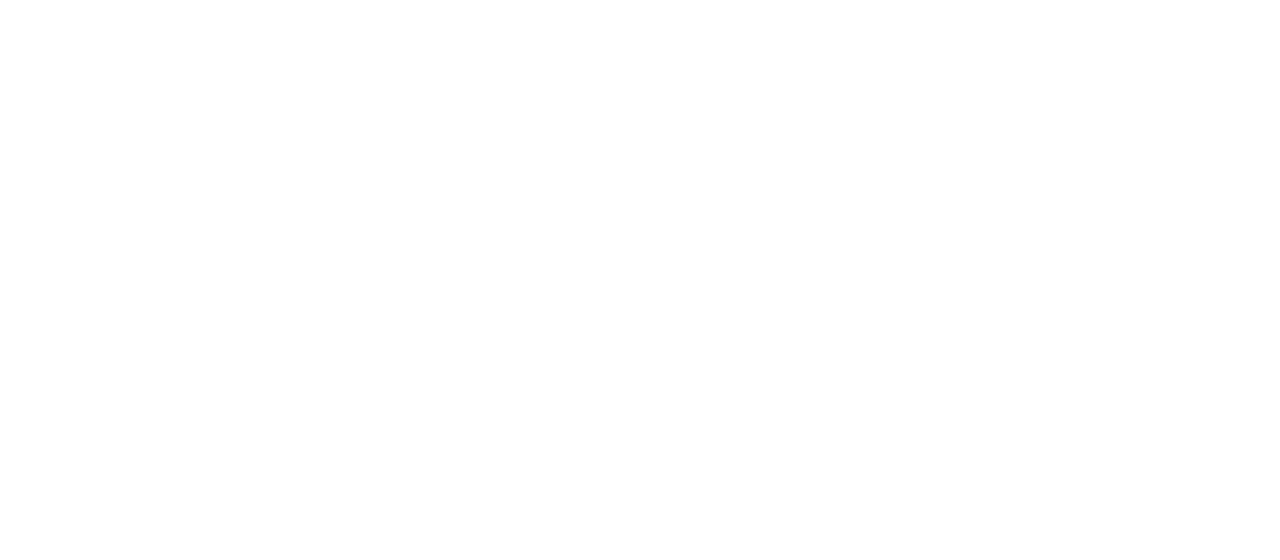
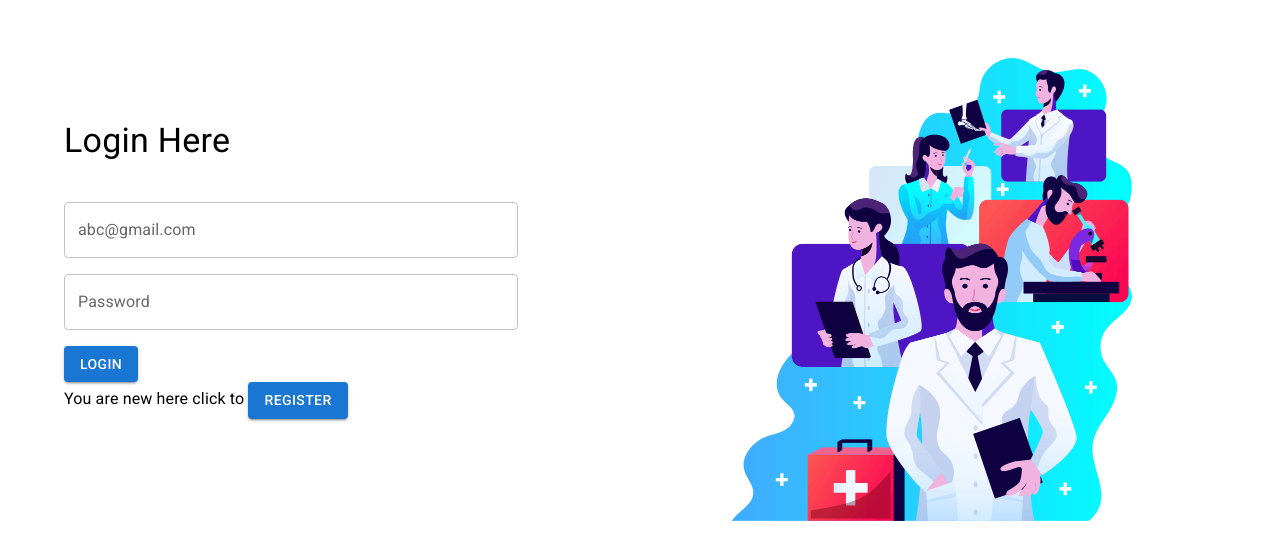
Before and after one commit to proloypaul/doctors-portal-client, a React (Create React App) app: page /login in a window 1280 px wide. Shown: the top 560 px of the page. Built offline with nearby package versions, Linux system fonts and the light colour scheme.

Commit message:
set login and firebase

```diff
--- a/package.json
+++ b/package.json
@@ -11,6 +11,7 @@
     "@testing-library/react": "^11.2.7",
     "@testing-library/user-event": "^12.8.3",
     "date-fns": "^2.25.0",
+    "firebase": "^9.3.0",
     "react": "^17.0.2",
     "react-dom": "^17.0.2",
     "react-router-dom": "^5.3.0",
--- a/public/index.html
+++ b/public/index.html
@@ -29,6 +29,9 @@
           rel="stylesheet"
           href="https://fonts.googleapis.com/css?family=Roboto:300,400,500,700&display=swap"
         />
+
+        <!-- fontawesome linke  -->
+        <script src="https://kit.fontawesome.com/bc15075e04.js" crossorigin="anonymous"></script>
     <title>React App</title>
   </head>
   <body>
--- a/src/App.js
+++ b/src/App.js
@@ -1,6 +1,7 @@
 import { BrowserRouter as Router, Switch, Route } from 'react-router-dom';
 import './App.css';
 import Home from './Component/Home/Home';
+import Login from './Component/Login/Login';
 import YourAppointment from './Component/YourAppointment/YourAppointment';
 
 function App() {
@@ -17,6 +18,9 @@
           <Route path="/yourAppointment">
             <YourAppointment></YourAppointment>
           </Route>
+          <Route path="/login">
+            <Login></Login>
+          </Route>
         </Switch>
       </Router>
     </div>
--- a/src/Component/Banner/Banner.js
+++ b/src/Component/Banner/Banner.js
@@ -18,6 +18,7 @@
 const Banner = () => {
 
     return (
+        <div>
             <Box sx={{ flexGrow: 1, py: 10}} style={bannerBgAdded}>
                 <Container>
                     <Grid container spacing={2}>
@@ -40,6 +41,46 @@
                     </Grid>
                 </Container>
             </Box>
+            <Box>
+                <Container sx={{mt:-10}}>
+                    <Grid container spacing={2}>
+                        <Grid item xs={12} md={4} sx={{ padding:'20px 10px', backgroundColor: '#49F4CE', color:'white', display: 'flex', justifyContent: 'space-around', border:0, borderRadius: '5px'}}>
+                            <Typography variant="p" component="div" sx={{fontSize: 50}}><i  class="far fa-clock"></i></Typography>
+                            <Typography variant="p" component="div" sx={{marginLeft: '10px'}}>
+                                <Typography variant="h6" component="div">
+                                    Opening Here
+                                </Typography>
+                                <Typography variant="p" component="div">
+                                    lorem ipsho i don't like you your a bad article
+                                </Typography>
+                            </Typography>
+                        </Grid>
+                        <Grid item xs={12} md={4} sx={{ padding:'20px 10px', backgroundColor: '#49F4CE', color:'white', display: 'flex', justifyContent: 'space-around', border:0, borderRadius: '5px'}}>
+                            <Typography variant="p" component="div" sx={{fontSize: 50}}><i class="fas fa-map-marker-alt"></i></Typography>
+                            <Typography variant="p" component="div" sx={{marginLeft: '10px'}}>
+                                <Typography variant="h6" component="div">
+                                    Opening Here
+                                </Typography>
+                                <Typography variant="p" component="div">
+                                    lorem ipsho i don't like you your a bad article
+                                </Typography>
+                            </Typography>
+                        </Grid>
+                        <Grid item xs={12} md={4} sx={{ padding:'20px 10px', backgroundColor: '#49F4CE', color:'white', display: 'flex', justifyContent: 'space-around', border:0, borderRadius: '5px'}}>
+                            <Typography variant="p" component="div" sx={{fontSize: 50}}><i class="fas fa-phone-alt"></i></Typography>
+                            <Typography variant="p" component="div" sx={{marginLeft: '10px'}}>
+                                <Typography variant="h6" component="div">
+                                    Opening Here
+                                </Typography>
+                                <Typography variant="p" component="div">
+                                    lorem ipsho i don't like you your a bad article
+                                </Typography>
+                            </Typography>
+                        </Grid>
+                    </Grid>
+                </Container>
+            </Box>
+        </div>
     );
 };
 
--- a/src/Component/Header/Header.js
+++ b/src/Component/Header/Header.js
@@ -5,7 +5,7 @@
 import Typography from '@mui/material/Typography';
 import Button from '@mui/material/Button';
 import IconButton from '@mui/material/IconButton';
-import { Link } from 'react-router-dom';
+import { Link, NavLink } from 'react-router-dom';
 // import MenuIcon from '@mui/icons-material/Menu';
 
 
@@ -26,8 +26,9 @@
                 <Typography variant="h6" component="div" sx={{ flexGrow: 1 }}>
                 News
                 </Typography>
-                <Link to="/yourAppointment"><Button color="inherit">Appointment</Button></Link>
-                <Button color="inherit">Login</Button>
+                <Link to="/yourAppointment" sx={{textDecoration: 'none', color: "white"}}><Button color="inherit">Appointment</Button></Link>
+                <NavLink to='/login' sx={{textDecoration: 'none', color: "white"}}><Button color="inherit" >Login</Button></NavLink>
+
             </Toolbar>
             </AppBar>
       </Box>
--- /dev/null
+++ b/src/Component/Login/Login.js
@@ -0,0 +1,58 @@
+import { Button, Container, Grid, TextField, Typography } from '@mui/material';
+import { Box } from '@mui/system';
+import React from 'react';
+import loginImg from '../../images/login.png';
+
+const Login = () => {
+    return (
+        <Container>
+            <Box>
+                <Grid container spacing={2}>
+                    <Grid item xs={12} md={6} sx={{my:15}}>
+                        <Typography>
+                            <Typography variant="h4" component="div">
+                                Login Here
+                            </Typography>
+                            <Typography variant="div" component="div" sx={{my:5}}>
+                               <form>
+                                    <Typography variant="div" component="div">
+                                        <TextField
+                                            id="outlined-password-input"
+                                            label="abc@gmail.com"
+                                            type="email"
+                                            name="email"
+                                            autoComplete="current-password"
+                                            sx={{width:"80%"}}
+                                        />
+                                    </Typography>
+                                    <Typography variant="div" component="div" sx={{my:2}}>
+                                        <TextField
+                                            id="outlined-password-input"
+                                            label="Password"
+                                            type="password"
+                                            name="password"
+                                            autoComplete="current-password"
+                                            sx={{width:"80%"}}
+                                        />
+                                    </Typography>
+                                    <Typography variant="div" component="div">
+                                        <Button variant='contained'>Login</Button>
+                                    </Typography>
+                                    <Typography variant="p" component="div">
+                                        You are new here click to <Button variant="contained">Register</Button>
+                                    </Typography>
+
+                               </form>
+                            </Typography>
+                        </Typography>
+                    </Grid>
+                    <Grid item xs={12} md={6} sx={{display: "flex", justifyContent: "center", alignItems:"center"}}>
+                        <img  src={loginImg} alt="Empty!" style={{width: "400px"}}/>
+                    </Grid>
+                </Grid>
+            </Box>
+        </Container>
+    );
+};
+
+export default Login;
```
Also changed, not shown: src/Component/Firebase/firebase.config.js (added, +9 -0 lines), src/Component/Firebase/firebase.init.js (added, +7 -0 lines), src/Component/Login/Register/Register.js (added, +11 -0 lines), src/Hooks/UseFirebase.js (added, +8 -0 lines), 1 other file (tests, documents, lock files or other folders). Lines whose indentation alone changed are shown as unchanged.
